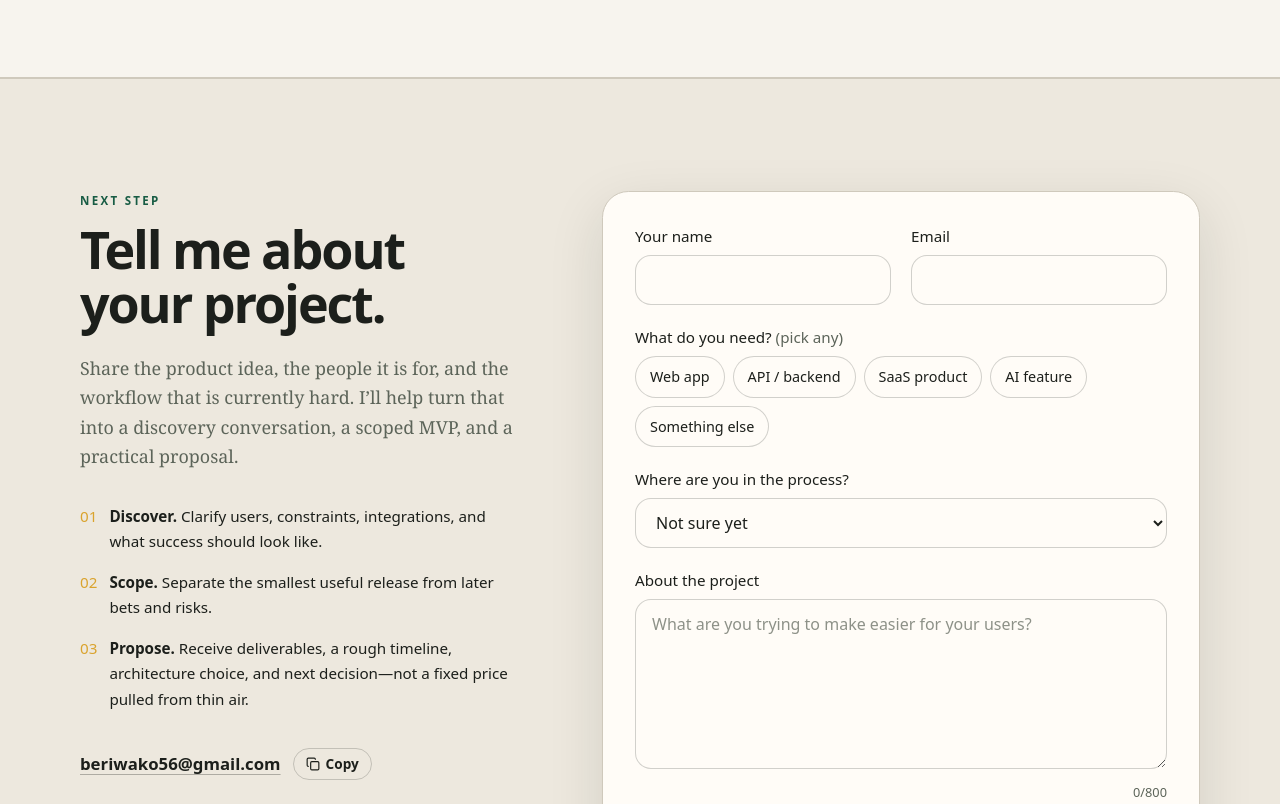
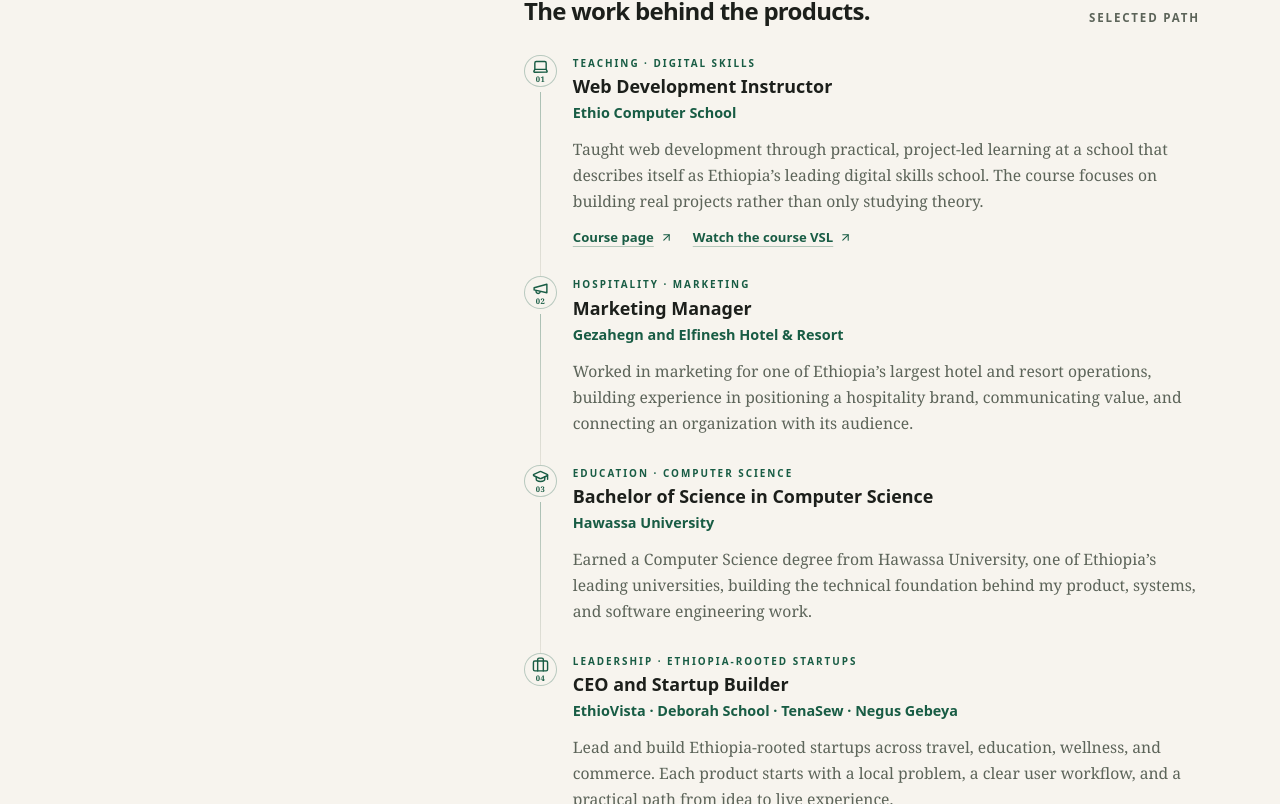
Before and after one commit to Bereda-maker/bereda-portofolio, a Next.js app: page / in a window 1280 px wide. Shown: the part 7116-7920 px from the top of the page. Built offline with nearby package versions, Linux system fonts and the light colour scheme; no server answers.

Commit message:
Add about experience timeline

```diff
--- a/app/globals.css
+++ b/app/globals.css
@@ -112,6 +112,11 @@
 .tools-tag svg { color: #79dfb0; }
 .walkthrough-video { display: block; width: 100%; aspect-ratio: 16 / 9; object-fit: cover; }
 .walkthrough-section { scroll-margin-top: 6rem; }
+.experience-item { position: relative; display: flex; gap: 1rem; }
+.experience-item:not(:last-child)::after { content: ''; position: absolute; left: 1rem; top: 2.35rem; bottom: -2rem; width: 1px; background: linear-gradient(rgb(var(--forest) / .35), rgb(var(--rule) / .4)); }
+.experience-marker { position: relative; z-index: 1; display: flex; height: 2.05rem; width: 2.05rem; flex: 0 0 2.05rem; flex-direction: column; align-items: center; justify-content: center; gap: .1rem; border: 1px solid rgb(var(--forest) / .28); border-radius: 9999px; background: rgb(var(--paper)); color: rgb(var(--forest)); }
+.experience-marker span { font-family: var(--font-display); font-size: .48rem; font-weight: 700; letter-spacing: .05em; line-height: 1; }
+.experience-item .eyebrow { font-size: .62rem; }
 
 @keyframes settle { from { opacity: 0; transform: translateY(12px); } to { opacity: 1; transform: none; } }
 .settle { animation: settle .7s cubic-bezier(.2,.7,.2,1) both; }
--- a/components/sections/About.tsx
+++ b/components/sections/About.tsx
@@ -1,6 +1,8 @@
 import Image from 'next/image';
-import { ArrowUpRight } from 'lucide-react';
-import { SITE } from '@/data/content';
+import { ArrowUpRight, Briefcase, GraduationCap, Laptop, Megaphone } from 'lucide-react';
+import { EXPERIENCE, SITE } from '@/data/content';
+
+const EXPERIENCE_ICONS = [Laptop, Megaphone, GraduationCap, Briefcase];
 
 export default function About() {
   return (
@@ -22,6 +24,7 @@
             <div className="border-t border-rule pt-3"><p className="font-display text-2xl font-semibold text-ink">E2E</p><p className="mt-1 text-sm text-muted">from schema to interface</p></div>
             <div className="border-t border-rule pt-3"><p className="font-display text-2xl font-semibold text-ink">QA</p><p className="mt-1 text-sm text-muted">evidence linked per case study</p></div>
           </div>
+          <div className="about-experience mt-12 border-t border-rule pt-8"><div className="flex flex-wrap items-end justify-between gap-3"><div><p className="eyebrow">Experience</p><h3 className="mt-2 font-display text-2xl font-semibold tracking-[-.03em]">The work behind the products.</h3></div><span className="font-display text-[.72rem] font-semibold uppercase tracking-[.16em] text-muted">Selected path</span></div><div className="mt-7 space-y-7">{EXPERIENCE.map(({ role, place, type, text, links }, i) => { const Icon = EXPERIENCE_ICONS[i]; return <article key={role} className="experience-item"><div className="experience-marker"><Icon size={17} aria-hidden="true" /><span>0{i + 1}</span></div><div className="min-w-0 flex-1"><p className="eyebrow">{type}</p><h4 className="mt-1 font-display text-[1.12rem] font-semibold leading-tight">{role}</h4><p className="mt-1 font-display text-[.9rem] font-semibold text-forest">{place}</p><p className="mt-3 text-[.98rem] text-muted">{text}</p>{links.length > 0 && <div className="mt-3 flex flex-wrap gap-x-5 gap-y-2">{links.map((link) => <a key={link.href} href={link.href} target="_blank" rel="noopener noreferrer" className="inline-flex items-center gap-1.5 font-display text-[.82rem] font-semibold text-forest underline decoration-forest/30 underline-offset-4 hover:decoration-forest">{link.label}<ArrowUpRight size={13} aria-hidden="true" /></a>)}</div>}</div></article> })}</div></div>
           <a href={SITE.cv} download className="btn btn-quiet mt-9">Download the one-page CV <ArrowUpRight size={16} aria-hidden="true" /></a>
         </div>
       </div>
--- a/data/content.ts
+++ b/data/content.ts
@@ -61,6 +61,40 @@
   { name: 'Frontend and product UI', text: 'Responsive interfaces that make the main workflow obvious on the first visit.' },
   { name: 'Backends and integrations', text: 'Typed APIs, auth, payments, messaging, AI, and third-party services with useful failure states.' },
   { name: 'Data and deployment', text: 'Practical schemas, migrations, environments, monitoring, and a handover path that does not depend on me.' },
+];
+
+export const EXPERIENCE = [
+  {
+    role: 'Web Development Instructor',
+    place: 'Ethio Computer School',
+    type: 'Teaching · Digital skills',
+    text: 'Taught web development through practical, project-led learning at a school that describes itself as Ethiopia’s leading digital skills school. The course focuses on building real projects rather than only studying theory.',
+    links: [
+      { label: 'Course page', href: 'https://www.ethiocomputer.school/courses/web-development' },
+      { label: 'Watch the course VSL', href: 'https://player.vimeo.com/video/1229693804?h=387686400' },
+    ],
+  },
+  {
+    role: 'Marketing Manager',
+    place: 'Gezahegn and Elfinesh Hotel & Resort',
+    type: 'Hospitality · Marketing',
+    text: 'Worked in marketing for one of Ethiopia’s largest hotel and resort operations, building experience in positioning a hospitality brand, communicating value, and connecting an organization with its audience.',
+    links: [],
+  },
+  {
+    role: 'Bachelor of Science in Computer Science',
+    place: 'Hawassa University',
+    type: 'Education · Computer science',
+    text: 'Earned a Computer Science degree from Hawassa University, one of Ethiopia’s leading universities, building the technical foundation behind my product, systems, and software engineering work.',
+    links: [],
+  },
+  {
+    role: 'CEO and Startup Builder',
+    place: 'EthioVista · Deborah School · TenaSew · Negus Gebeya',
+    type: 'Leadership · Ethiopia-rooted startups',
+    text: 'Lead and build Ethiopia-rooted startups across travel, education, wellness, and commerce. Each product starts with a local problem, a clear user workflow, and a practical path from idea to live experience.',
+    links: [],
+  },
 ];
 
 export const PROJECTS: Project[] = [
```
